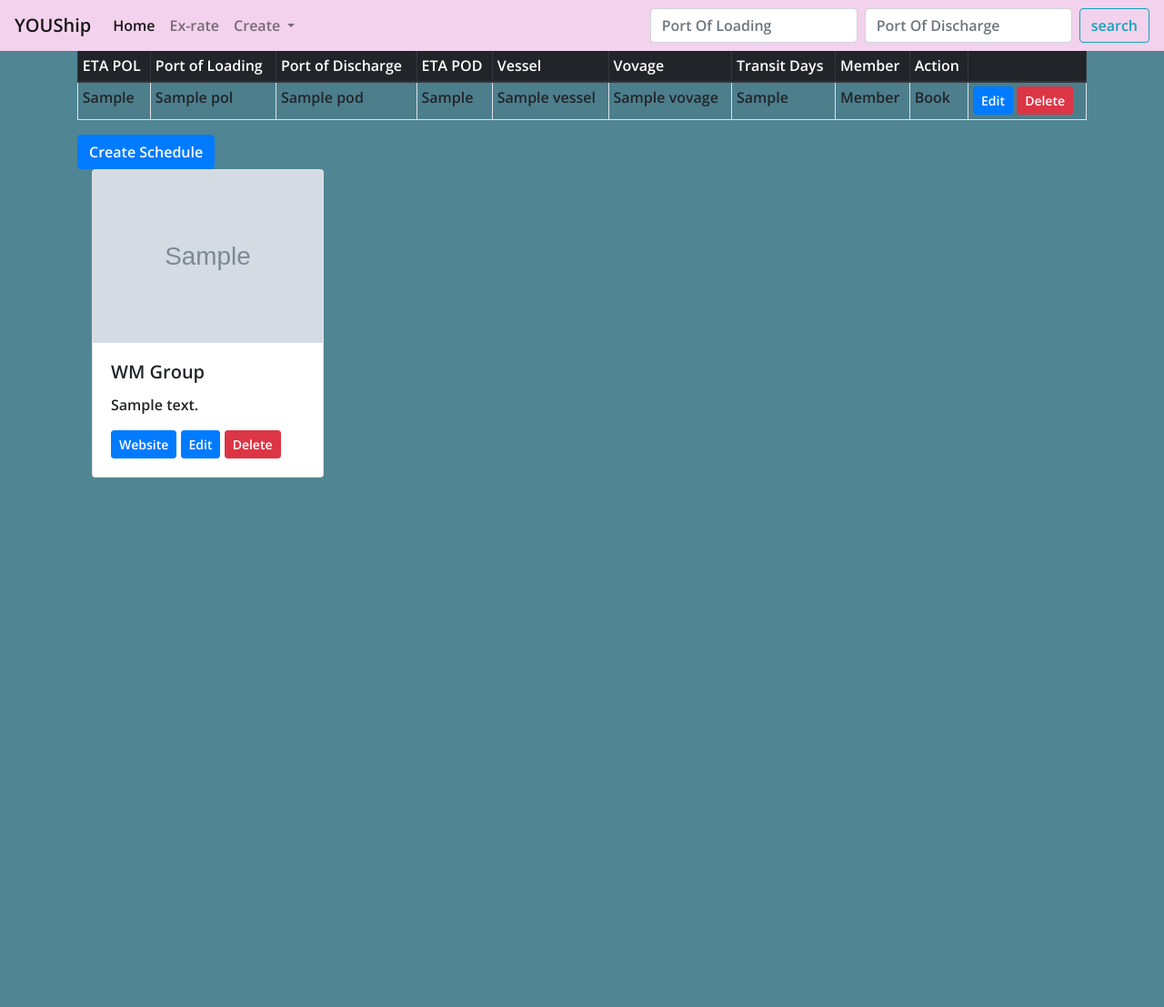
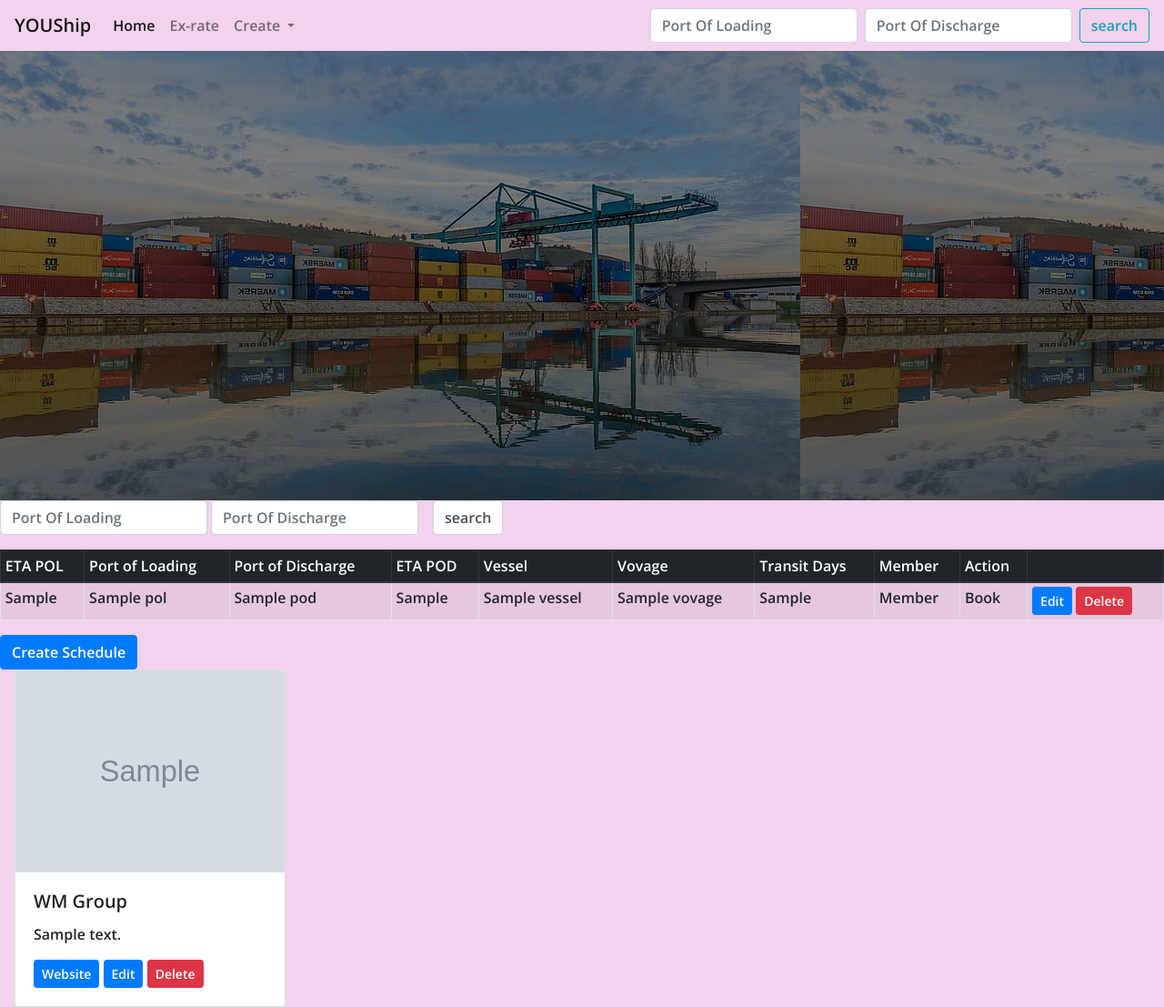
Before and after one commit to Shyan1943/project3, a Flask app: page / in a window 1280 px wide. Shown: the whole page at 91% size. Before the commit the page ends 525 px from the top, so only its background shows below. Run offline with Flask 2, Linux system fonts and the light colour scheme; grey boxes marked "Sample" are stand-in pictures; a database or web service that is not in the repository returns one stand-in record (values such as "Sample title"); some libraries are stand-ins or nearby versions.

Commit message:
added landing hero image

```diff
--- a/static/style.css
+++ b/static/style.css
@@ -1,14 +1,24 @@
 @import url("https://fonts.googleapis.com/css2?family=Open+Sans:wght@600&display=swap");
 
 body {
-    background-color: #508593;
-    font-family: 'Open Sans', sans-serif;
+    background-color: #f2d2ec;
+    font-family: "Open Sans", sans-serif;
+    height: 100%;
 }
 
 h1 {
-    color:#544f63;
+    color: #544f63;
 }
 
 .navbar-light {
     background-color: #f2d2ec;
 }
+
+/* Landing page (Hero image) */
+#homepage_img {
+    padding-top: 120px;
+    height: 550px;
+    width: 100%;
+    object-fit: cover;
+    background: linear-gradient(rgba(0, 0, 0, .5), rgba(0, 0, 0, .5)), url(image/hero.jpg);
+}
--- a/templates/home.template.html
+++ b/templates/home.template.html
@@ -1,11 +1,15 @@
 {% extends "layout.template.html" %}
 {% block title %}Home{% endblock %}
 {% block content %}
-<form class="form-inline mb-3" method="GET">
-    <input type="text" class="form-control" name="search_pol" placeholder="Port Of Loading"/>
-    <input type="text" class="form-control ml-1" name="search_pod" placeholder="Port Of Discharge"/>
-    <input type="submit" class="form-control ml-3" value="search"/>
-</form>
+<div id="homepage_img"></div>
+
+<div>
+    <form class="form-inline mb-3" method="GET">
+        <input type="text" class="form-control" name="search_pol" placeholder="Port Of Loading"/>
+        <input type="text" class="form-control ml-1" name="search_pod" placeholder="Port Of Discharge"/>
+        <input type="submit" class="form-control ml-3" value="search"/>
+    </form>
+</div>
 <div class="table-responsive-lg">
   <table class="table table-striped table-bordered table-hover table-sm">
     <thead class="thead-dark">
--- a/templates/layout.template.html
+++ b/templates/layout.template.html
@@ -14,7 +14,7 @@
     <title>{%block title%}{%endblock%}</title>
   </head>
   <body>
-  <div>
+    <div class="container">
         <nav class="navbar fixed-top navbar-expand-lg navbar-light">
             <a class="navbar-brand" href="{{url_for('home')}}">YOUShip</a>
             <button class="navbar-toggler" type="button" data-toggle="collapse" data-target="#navbarSupportedContent" aria-controls="navbarSupportedContent" aria-expanded="false" aria-label="Toggle navigation">
@@ -60,9 +60,9 @@
             {% endfor %}
         {% endif %}
         {% endwith %}
+    </div>
 
     {%block content%}{%endblock%}
-    </div>
 
     <!-- Optional JavaScript -->
     <!-- jQuery first, then Popper.js, then Bootstrap JS -->
```
Also changed, not shown: README.md, static/image/hero.jpg (added), static/image/hero2.jpg (added). Lines whose indentation alone changed are shown as unchanged.
